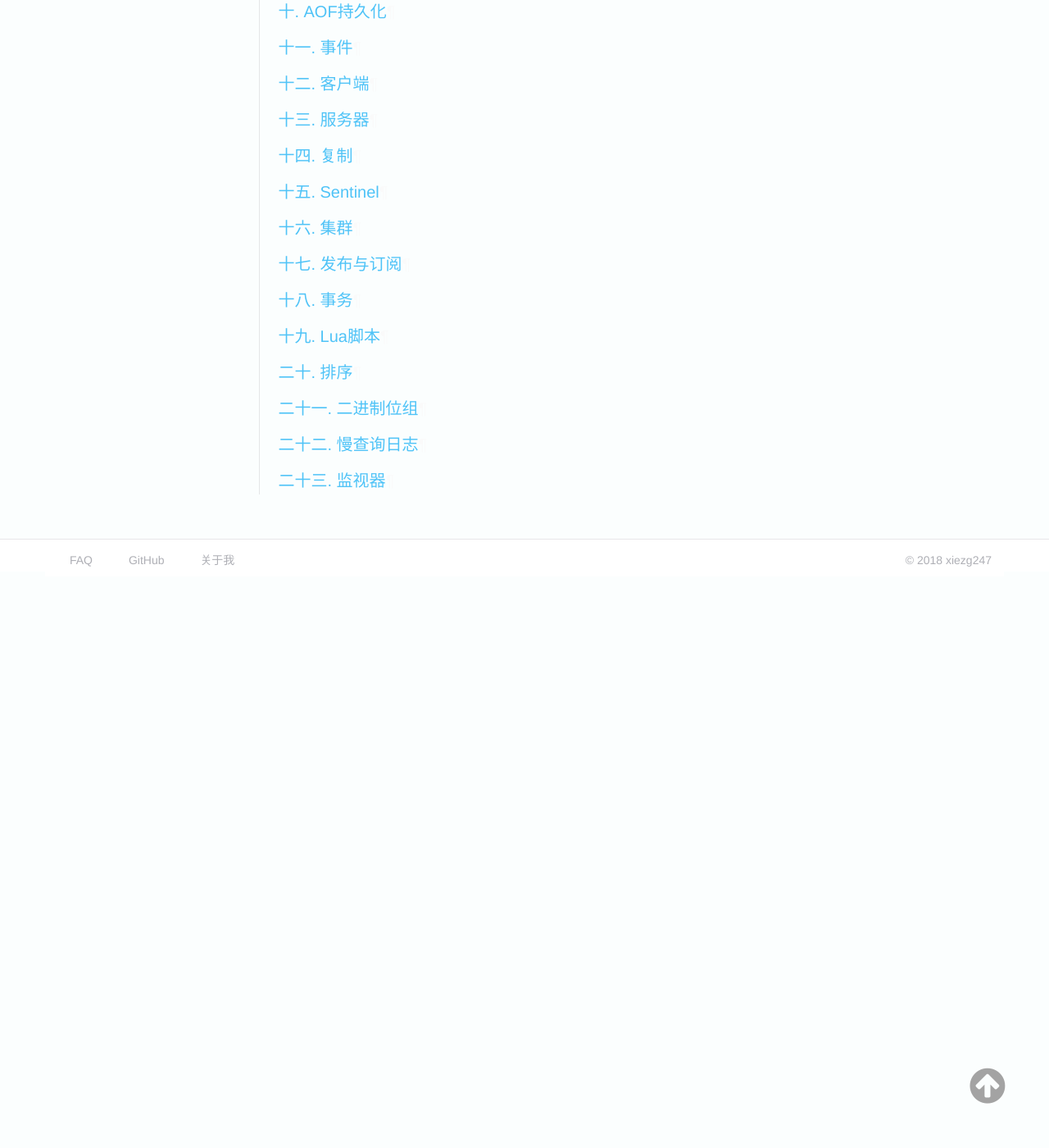
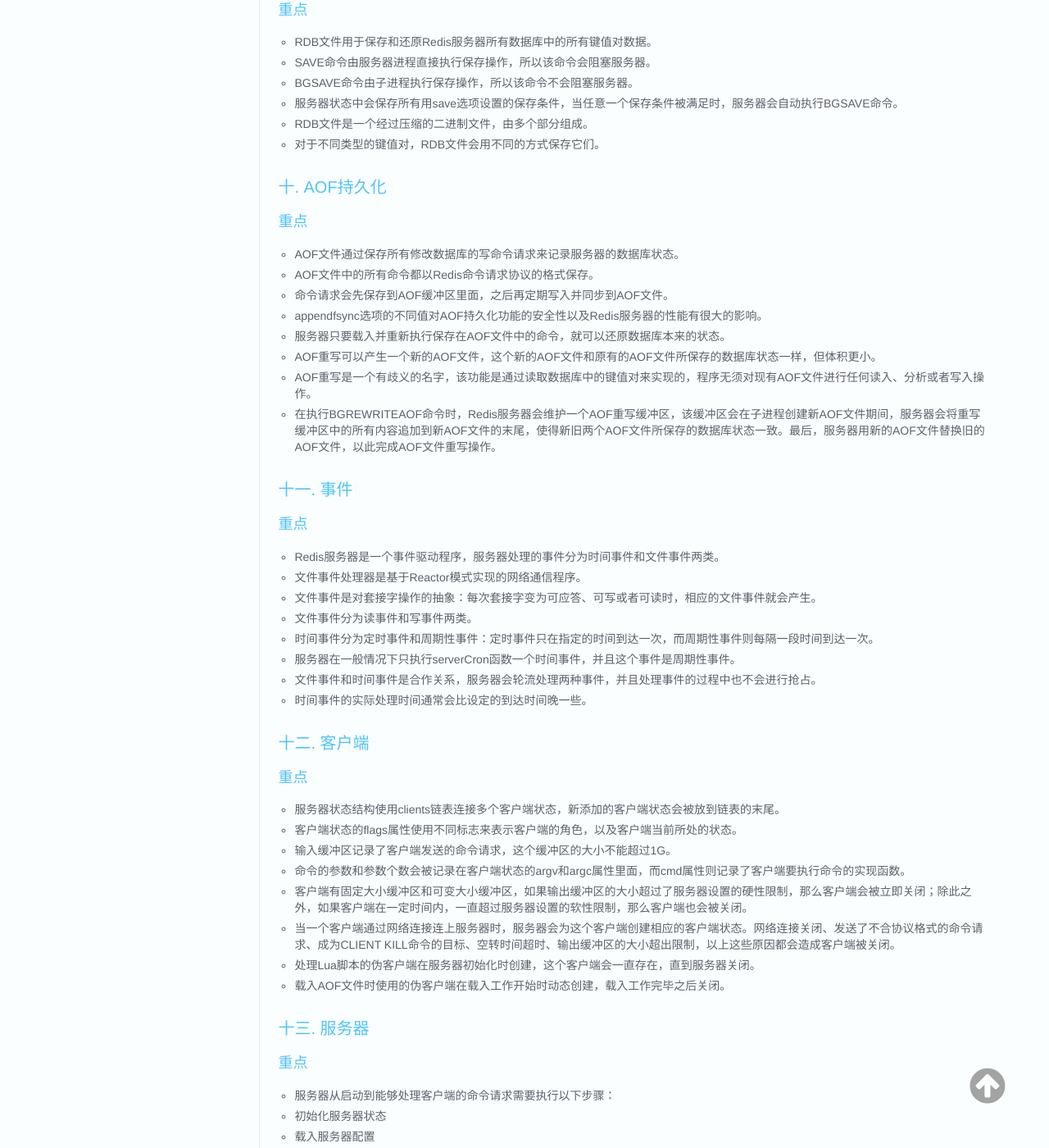
Before and after one commit to z2labplus/Capricorn, an MkDocs documentation site: the page built from docs/笔记/知识体系/缓存/Redis设计与实现学习笔记.md, in a window 1280 px wide and 1400 px high, scrolled down 6326 px. Shown: the whole window at 82% size. Built offline with MkDocs 1.6.1, drawn with Linux system fonts in a browser that asks for light colours; old or Windows-style settings are respelled for this version of MkDocs; before the commit the page ends 7029 px from its top, so only the background shows below that; some of the changed text lies outside the part shown.

Commit message:
更正文档

```diff
--- a/docs/笔记/知识体系/缓存/Redis设计与实现学习笔记.md
+++ b/docs/笔记/知识体系/缓存/Redis设计与实现学习笔记.md
@@ -199,11 +199,81 @@ TYPE命令在面对不同类型的值对象时所产生的输出：
 - 当Redis命令对数据库进行修改之后，服务器会根据配置向客户端发送数据库通知。
 
 ### 九. RDB持久化
+
+#### 重点
+
+- RDB文件用于保存和还原Redis服务器所有数据库中的所有键值对数据。
+- SAVE命令由服务器进程直接执行保存操作，所以该命令会阻塞服务器。
+- BGSAVE命令由子进程执行保存操作，所以该命令不会阻塞服务器。
+- 服务器状态中会保存所有用save选项设置的保存条件，当任意一个保存条件被满足时，服务器会自动执行BGSAVE命令。
+- RDB文件是一个经过压缩的二进制文件，由多个部分组成。
+- 对于不同类型的键值对，RDB文件会用不同的方式保存它们。
+
 ### 十. AOF持久化
+
+#### 重点
+
+- AOF文件通过保存所有修改数据库的写命令请求来记录服务器的数据库状态。
+- AOF文件中的所有命令都以Redis命令请求协议的格式保存。
+- 命令请求会先保存到AOF缓冲区里面，之后再定期写入并同步到AOF文件。
+- appendfsync选项的不同值对AOF持久化功能的安全性以及Redis服务器的性能有很大的影响。
+- 服务器只要载入并重新执行保存在AOF文件中的命令，就可以还原数据库本来的状态。
+- AOF重写可以产生一个新的AOF文件，这个新的AOF文件和原有的AOF文件所保存的数据库状态一样，但体积更小。
+- AOF重写是一个有歧义的名字，该功能是通过读取数据库中的键值对来实现的，程序无须对现有AOF文件进行任何读入、分析或者写入操作。
+- 在执行BGREWRITEAOF命令时，Redis服务器会维护一个AOF重写缓冲区，该缓冲区会在子进程创建新AOF文件期间，服务器会将重写缓冲区中的所有内容追加到新AOF文件的末尾，使得新旧两个AOF文件所保存的数据库状态一致。最后，服务器用新的AOF文件替换旧的AOF文件，以此完成AOF文件重写操作。
+
 ### 十一. 事件
+
+#### 重点
+
+- Redis服务器是一个事件驱动程序，服务器处理的事件分为时间事件和文件事件两类。
+- 文件事件处理器是基于Reactor模式实现的网络通信程序。
+- 文件事件是对套接字操作的抽象：每次套接字变为可应答、可写或者可读时，相应的文件事件就会产生。
+- 文件事件分为读事件和写事件两类。
+- 时间事件分为定时事件和周期性事件：定时事件只在指定的时间到达一次，而周期性事件则每隔一段时间到达一次。
+- 服务器在一般情况下只执行serverCron函数一个时间事件，并且这个事件是周期性事件。
+- 文件事件和时间事件是合作关系，服务器会轮流处理两种事件，并且处理事件的过程中也不会进行抢占。
+- 时间事件的实际处理时间通常会比设定的到达时间晚一些。
+
 ### 十二. 客户端
+
+#### 重点
+
+- 服务器状态结构使用clients链表连接多个客户端状态，新添加的客户端状态会被放到链表的末尾。
+- 客户端状态的flags属性使用不同标志来表示客户端的角色，以及客户端当前所处的状态。
+- 输入缓冲区记录了客户端发送的命令请求，这个缓冲区的大小不能超过1G。
+- 命令的参数和参数个数会被记录在客户端状态的argv和argc属性里面，而cmd属性则记录了客户端要执行命令的实现函数。
+- 客户端有固定大小缓冲区和可变大小缓冲区，如果输出缓冲区的大小超过了服务器设置的硬性限制，那么客户端会被立即关闭；除此之外，如果客户端在一定时间内，一直超过服务器设置的软性限制，那么客户端也会被关闭。
+- 当一个客户端通过网络连接连上服务器时，服务器会为这个客户端创建相应的客户端状态。网络连接关闭、发送了不合协议格式的命令请求、成为CLIENT KILL命令的目标、空转时间超时、输出缓冲区的大小超出限制，以上这些原因都会造成客户端被关闭。
+- 处理Lua脚本的伪客户端在服务器初始化时创建，这个客户端会一直存在，直到服务器关闭。
+- 载入AOF文件时使用的伪客户端在载入工作开始时动态创建，载入工作完毕之后关闭。
+
 ### 十三. 服务器
+
+#### 重点
+
+- 服务器从启动到能够处理客户端的命令请求需要执行以下步骤：
+  - 初始化服务器状态
+  - 载入服务器配置
+  - 初始化服务器数据结构
+  - 还原数据库状态
+  - 执行事件循环
+- 一个命令请求从发送到完成主要包括以下步骤：
+  - 客户端命令请求发送给服务器
+  - 服务器读取命令请求，并分析命令参数
+  - 命令执行器根据参数查找命令的实现函数，然后执行实现并得出命令回复
+  - 服务器将命令回复返回给客户端
+- serverCron函数默认每隔100毫秒执行一次，它的工作主要包括更新服务器状态信息，处理服务器接受的SIGTERM信号，管理客户端资源和数据库状态，检查并执行持久化操作等
+
 ### 十四. 复制
+
+#### 重点
+
+- Redis 2.8以前的复制功能不能高效地处理断线后重复复制情况，但Redis 2.8新添加的部分重同步功能可以解决这个问题。
+- 部分重同步通过复制偏移量、复制积压缓冲区、服务器运行ID三个部分来实现。
+- 在复制操作刚开始的时候，从服务器会成为主服务器的客户端，并通过向主服务器发送命令请求来执行这些复制步骤，而在复制操作的后期，主从服务器会互相成为对方的客户端。
+- 主服务器通过向从服务器传播命令来更新从服务器的状态，保持主从服务器一致，而从服务器则通过向主服务器发送命令来进行心跳检测，以及命令丢失检测。
+
 ### 十五. Sentinel
 ### 十六. 集群
 ### 十七. 发布与订阅
```
